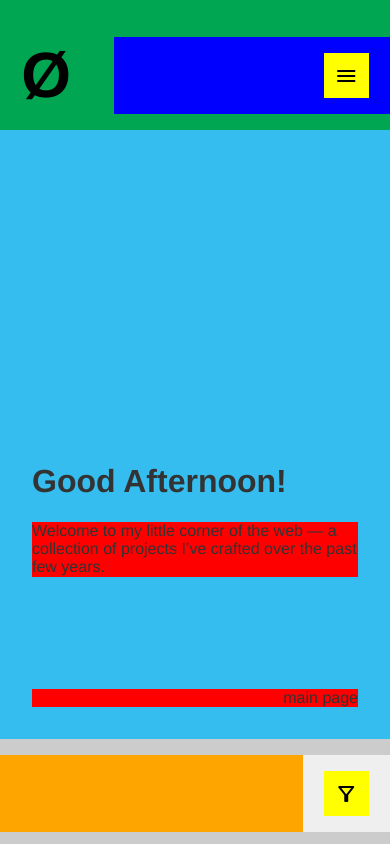
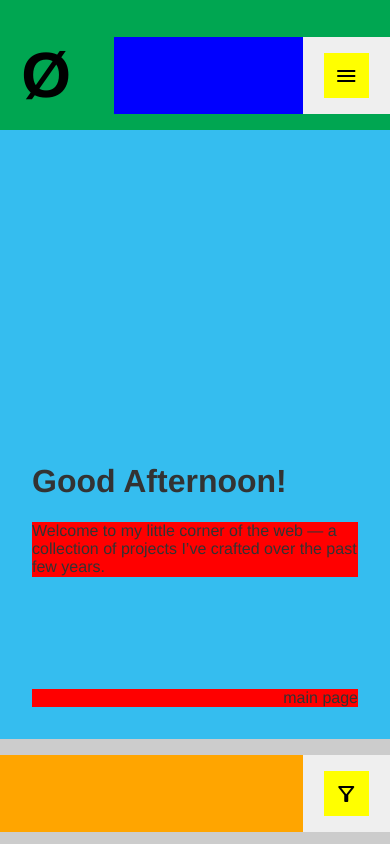
Before and after one commit to mario8988silva/frontend_project, a React (Vite) app in the folder mariosilva/: page / in a window 390 px wide. Shown: the top 844 px of the page. Built offline with nearby package versions, Linux system fonts and the light colour scheme; no server answers.

Commit message:
menu filtros mobile parcialmente feito; menu header iniciado

```diff
--- a/mariosilva/src/assets/style.css
+++ b/mariosilva/src/assets/style.css
@@ -194,6 +194,7 @@ section {
 }
 
 /* header ------------------------------------------ */
+
 header {
     width: var(--component-width-3xl);
     height: fit-content;
@@ -203,6 +204,13 @@ header {
 
     display: flex;
     flex-direction: row;
+    /* este é o layout a escolher. no entanto perceber como mante-lo em flow-direction quando o header menu esta fechado, e passar para column-reverse quando esta aberto
+    flex-direction: column-reverse; já está declarado no .openHeader
+
+    ----
+
+    extrair apenas a caracteristica que muda a disponibilização do layout para uma classe. depois a outra é aplica mediante o trigger
+    */
     align-items: center;
     justify-content: space-between;
     gap: var(--space-l);
@@ -245,7 +253,7 @@ header {
     background-color: #00A651;
 }
 
-.headerNav {
+.headerNavClass {
     position: fixed;
     z-index: 9;
 }
@@ -268,25 +276,25 @@ ul.headerMenuToogle {
         background-color: blue;
     }
 }
-
-/* breakpoint: mobile */
+/*
+/* breakpoint: mobile *//*
 a.navOpen {
     display: flex;
 }
 
-/* breakpoint: tablet */
+/* breakpoint: tablet *//*
 @media (min-width: 768px) {
     a.navOpen {
         display: none;
     }
 }
 
-/* breakpoint: mobile */
+/* breakpoint: mobile *//*
 .navClose {
     display: flex;
 }
 
-/* breakpoint: tablet */
+/* breakpoint: tablet *//*
 @media (min-width: 768px) {
     .navClose {
         display: none;
@@ -300,7 +308,6 @@ a.navOpen {
     width: var(--component-width-3xl);
     height: 100%;
 
-    display: flex;
     display: none;
     flex-direction: column;
 
@@ -309,6 +316,11 @@ a.navOpen {
     align-items: center;
 
     background-color: yellow;
+}
+
+
+.navMenu.open{
+    display: flex;
 }
 
 /* breakpoint: tablet */
@@ -397,7 +409,8 @@ header a {
     flex-direction: column;
 }
 
-/* breakpoint: tablet *//*
+/* breakpoint: tablet */
+/*
 @media (min-width: 768px) {
     .filtersGroup {
         display: flex;
@@ -517,22 +530,28 @@ header a {
     display: none;
 
     background-color: blue;
+
+    z-index: 2;
+    transform: translateX(-100%);
+
 }
 
 .filters.open {
     display: flex;
 
-    position: sticky;
+    top: calc(var(--space-4xl)* 1.6);
 
-    top: calc(var(--space-4xl)* 1.6) ;
-
-    z-index: 2;
+    transform: translateX(0);
+    position: static;
+    overflow-y: auto;
+    touch-action: cross-slide-y;
 }
 
 /* breakpoint: tablet */
 @media (min-width: 768px) {
     .filters {
         display: flex;
+        transform: translateX(0);
     }
 }
 
@@ -567,6 +586,7 @@ span.timelineDot {
 
     flex-shrink: 0;
     flex-grow: 0;
+
 }
 
 header.iconTextBtn {
@@ -580,6 +600,8 @@ header.iconTextBtn {
     justify-content: left;
 
     display: flex;
+
+
 
     /*
     position: sticky;
--- a/mariosilva/src/components/Header.jsx
+++ b/mariosilva/src/components/Header.jsx
@@ -1,20 +1,37 @@
 import useToggle from "../hooks/useToggle";
 
+
 const Header = () => {
+
+    const { isActive, toggle, close } = useToggle();
+
+
     return (
-
-        <header id="headerNav" className="headerNav">
+        <header
+            id="headerNav"
+            className={`headerNavClass header ${isActive ? "openHeader" : ""}`}
+        >
 
             <a href="#" className="logo">Ø</a>
 
-            <ul className="navMenu">
-                <li><a href="#filters" className="btn">projects</a></li>
+
+
+            <ul className={`navMenu ${isActive ? "open" : "closed"}`}>
+
+                <li><a href="#ProjectsMain" className="btn">projects</a></li>
                 <li><a href="#servicesAndPath" className="btn">about</a></li>
                 <li><a href="#valuesAndMethods" className="btn">values & methods</a></li>
                 <li><a href="#footer" className="btn">contact</a></li>
             </ul>
 
             <ul className="headerMenuToogle">
+                <li>
+                    <button onClick={toggle} className="navOpen">
+                        <span className="icon material-symbols-outlined ">{isActive ? "close" : "menu"}</span>
+                    </button>
+                </li>
+
+                {/*}
                 <li>
                     <a href="" className="navOpen">
                         <span className="icon material-symbols-outlined">menu</span>
@@ -27,6 +44,7 @@ const Header = () => {
                         <span className="icon material-symbols-outlined ">close</span>
                     </a>
                 </li>
+                {*/}
             </ul>
         </header>
 
--- a/mariosilva/src/components/ProjectsMain.jsx
+++ b/mariosilva/src/components/ProjectsMain.jsx
@@ -9,7 +9,7 @@ const ProjectsMain = () => {
 
   return (
     <FilterProvider>
-      <main>
+      <main id="ProjectsMain">
 
         <ul className="filtersMenuContainer">
           <li>
```
